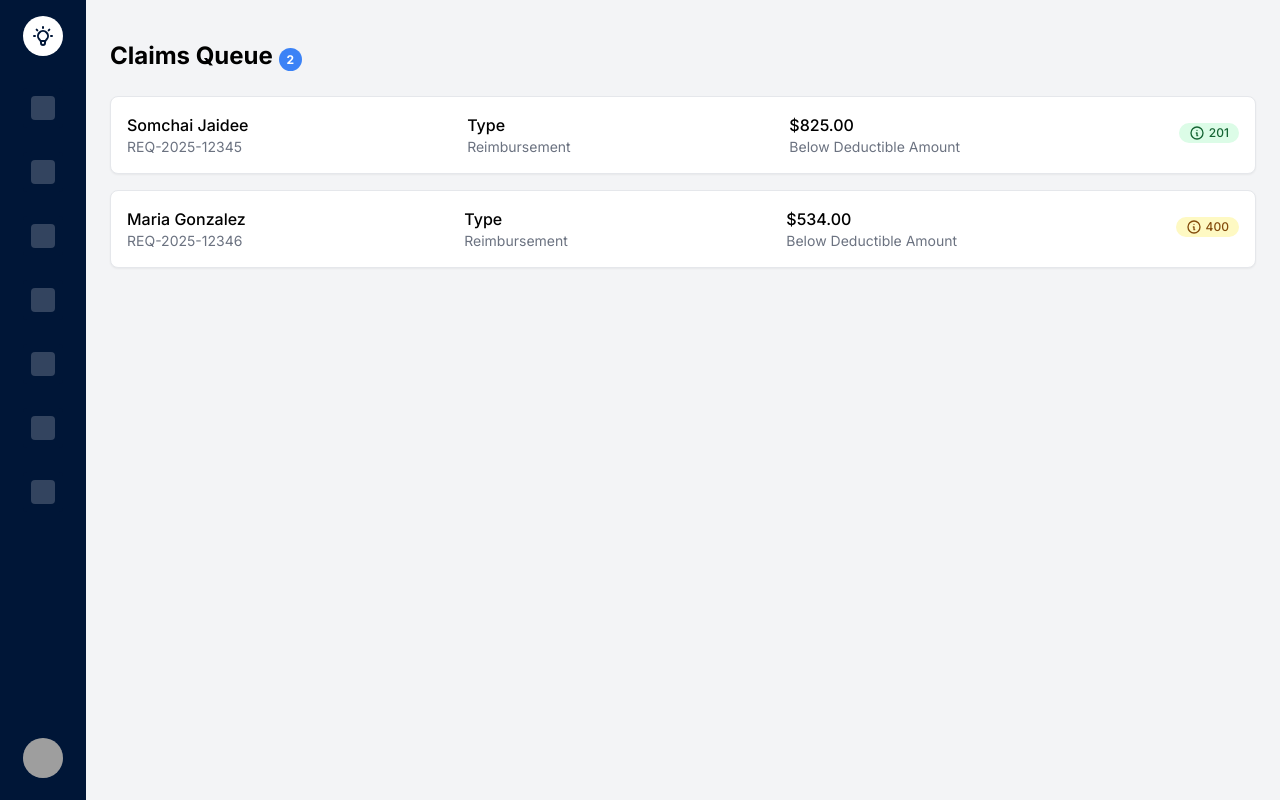
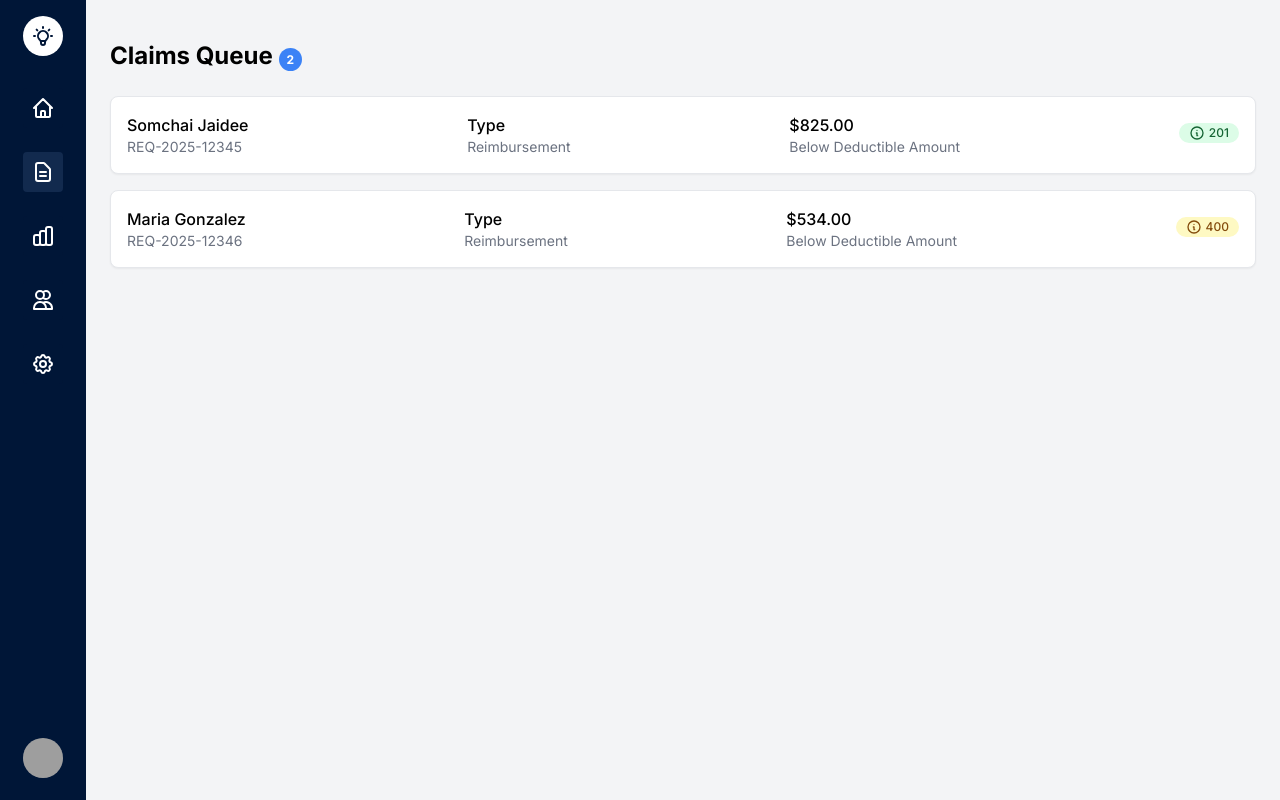
Before and after one commit to nikhil-samuel/updated-api-viewer-poc, a Next.js app: page / in a window 1280 px wide. Built offline with nearby package versions, Linux system fonts and the light colour scheme; sample sign-in values are in the browser's storage; grey boxes are pictures that could not be loaded.

Commit message:
Update layout with improved navigation and logout menu

```diff
--- a/src/app/layout.js
+++ b/src/app/layout.js
@@ -3,13 +3,46 @@
 import { Inter } from 'next/font/google'
 import './globals.css'
 import { useRouter } from 'next/navigation';
-import { useEffect, useState } from 'react';
+import { useEffect, useState, useRef } from 'react';
 
 const inter = Inter({ subsets: ['latin'] })
+
+// Navigation items for the sidebar
+const navItems = [
+  { id: 1, name: 'Home', icon: (
+    <svg xmlns="http://www.w3.org/2000/svg" className="h-6 w-6" fill="none" viewBox="0 0 24 24" stroke="currentColor">
+      <path strokeLinecap="round" strokeLinejoin="round" strokeWidth={2} d="M3 12l2-2m0 0l7-7 7 7M5 10v10a1 1 0 001 1h3m10-11l2 2m-2-2v10a1 1 0 01-1 1h-3m-6 0a1 1 0 001-1v-4a1 1 0 011-1h2a1 1 0 011 1v4a1 1 0 001 1m-6 0h6" />
+    </svg>
+  )},
+  { id: 2, name: 'Claims', icon: (
+    <svg xmlns="http://www.w3.org/2000/svg" className="h-6 w-6" fill="none" viewBox="0 0 24 24" stroke="currentColor">
+      <path strokeLinecap="round" strokeLinejoin="round" strokeWidth={2} d="M9 12h6m-6 4h6m2 5H7a2 2 0 01-2-2V5a2 2 0 012-2h5.586a1 1 0 01.707.293l5.414 5.414a1 1 0 01.293.707V19a2 2 0 01-2 2z" />
+    </svg>
+  )},
+  { id: 3, name: 'Analytics', icon: (
+    <svg xmlns="http://www.w3.org/2000/svg" className="h-6 w-6" fill="none" viewBox="0 0 24 24" stroke="currentColor">
+      <path strokeLinecap="round" strokeLinejoin="round" strokeWidth={2} d="M9 19v-6a2 2 0 00-2-2H5a2 2 0 00-2 2v6a2 2 0 002 2h2a2 2 0 002-2zm0 0V9a2 2 0 012-2h2a2 2 0 012 2v10m-6 0a2 2 0 002 2h2a2 2 0 002-2m0 0V5a2 2 0 012-2h2a2 2 0 012 2v14a2 2 0 01-2 2h-2a2 2 0 01-2-2z" />
+    </svg>
+  )},
+  { id: 4, name: 'Users', icon: (
+    <svg xmlns="http://www.w3.org/2000/svg" className="h-6 w-6" fill="none" viewBox="0 0 24 24" stroke="currentColor">
+      <path strokeLinecap="round" strokeLinejoin="round" strokeWidth={2} d="M12 4.354a4 4 0 110 5.292M15 21H3v-1a6 6 0 0112 0v1zm0 0h6v-1a6 6 0 00-9-5.197M13 7a4 4 0 11-8 0 4 4 0 018 0z" />
+    </svg>
+  )},
+  { id: 5, name: 'Settings', icon: (
+    <svg xmlns="http://www.w3.org/2000/svg" className="h-6 w-6" fill="none" viewBox="0 0 24 24" stroke="currentColor">
+      <path strokeLinecap="round" strokeLinejoin="round" strokeWidth={2} d="M10.325 4.317c.426-1.756 2.924-1.756 3.35 0a1.724 1.724 0 002.573 1.066c1.543-.94 3.31.826 2.37 2.37a1.724 1.724 0 001.065 2.572c1.756.426 1.756 2.924 0 3.35a1.724 1.724 0 00-1.066 2.573c.94 1.543-.826 3.31-2.37 2.37a1.724 1.724 0 00-2.572 1.065c-.426 1.756-2.924 1.756-3.35 0a1.724 1.724 0 00-2.573-1.066c-1.543.94-3.31-.826-2.37-2.37a1.724 1.724 0 00-1.065-2.572c-1.756-.426-1.756-2.924 0-3.35a1.724 1.724 0 001.066-2.573c-.94-1.543.826-3.31 2.37-2.37.996.608 2.296.07 2.572-1.065z" />
+      <path strokeLinecap="round" strokeLinejoin="round" strokeWidth={2} d="M15 12a3 3 0 11-6 0 3 3 0 016 0z" />
+    </svg>
+  )}
+];
 
 export default function RootLayout({ children }) {
   const router = useRouter();
   const [isLoggedIn, setIsLoggedIn] = useState(false);
+  const [activeNavItem, setActiveNavItem] = useState(2); // Default to Claims
+  const [showLogoutMenu, setShowLogoutMenu] = useState(false);
+  const logoutMenuRef = useRef(null);
 
   useEffect(() => {
     // Check if user is logged in from localStorage
@@ -23,12 +56,29 @@ export default function RootLayout({ children }) {
         router.push('/login');
       }
     }
+
+    // Add event listener for clicks outside the logout menu
+    const handleClickOutside = (event) => {
+      if (logoutMenuRef.current && !logoutMenuRef.current.contains(event.target)) {
+        setShowLogoutMenu(false);
+      }
+    };
+
+    document.addEventListener('mousedown', handleClickOutside);
+    return () => {
+      document.removeEventListener('mousedown', handleClickOutside);
+    };
   }, [router]);
 
   const handleLogout = () => {
     localStorage.removeItem('isLoggedIn');
     setIsLoggedIn(false);
+    setShowLogoutMenu(false);
     router.push('/login');
+  };
+
+  const toggleLogoutMenu = () => {
+    setShowLogoutMenu(!showLogoutMenu);
   };
 
   return (
@@ -46,18 +96,25 @@ export default function RootLayout({ children }) {
                 </div>
               </div>
               <div className="flex-1 flex flex-col space-y-6">
-                {/* Navigation icons - simplified for the POC */}
-                {[1, 2, 3, 4, 5, 6, 7].map(item => (
-                  <div key={item} className="w-10 h-10 bg-[#001637] hover:bg-[#122a4e] flex items-center justify-center rounded">
-                    <div className="w-6 h-6 bg-white/20 rounded"></div>
+                {/* Navigation icons */}
+                {navItems.map(item => (
+                  <div
+                    key={item.id}
+                    className={`w-10 h-10 ${activeNavItem === item.id ? 'bg-[#122a4e]' : 'bg-[#001637]'} hover:bg-[#122a4e] flex items-center justify-center rounded cursor-pointer transition-colors duration-200`}
+                    onClick={() => setActiveNavItem(item.id)}
+                    title={item.name}
+                  >
+                    <div className="text-white">
+                      {item.icon}
+                    </div>
                   </div>
                 ))}
               </div>
-              <div className="mb-4">
+              <div className="mb-4 relative" ref={logoutMenuRef}>
                 <button
-                  onClick={handleLogout}
+                  onClick={toggleLogoutMenu}
                   className="w-10 h-10 rounded-full bg-white/10 overflow-hidden cursor-pointer hover:bg-white/20 transition-colors"
-                  title="Logout"
+                  title="Profile"
                 >
                   <img
                     src="https://i.pravatar.cc/40?img=12"
@@ -65,6 +122,23 @@ export default function RootLayout({ children }) {
                     className="w-full h-full object-cover"
                   />
                 </button>
+
+                {/* Logout menu */}
+                {showLogoutMenu && (
+                  <div className="absolute bottom-12 left-1/2 transform -translate-x-1/2 w-32 bg-white rounded-md shadow-lg overflow-hidden z-10">
+                    <div className="py-1">
+                      <button
+                        onClick={handleLogout}
+                        className="w-full px-4 py-2 text-sm text-gray-700 hover:bg-gray-100 flex items-center"
+                      >
+                        <svg xmlns="http://www.w3.org/2000/svg" className="h-4 w-4 mr-2" fill="none" viewBox="0 0 24 24" stroke="currentColor">
+                          <path strokeLinecap="round" strokeLinejoin="round" strokeWidth={2} d="M17 16l4-4m0 0l-4-4m4 4H7m6 4v1a3 3 0 01-3 3H6a3 3 0 01-3-3V7a3 3 0 013-3h4a3 3 0 013 3v1" />
+                        </svg>
+                        Logout
+                      </button>
+                    </div>
+                  </div>
+                )}
               </div>
             </div>
           )}
```
